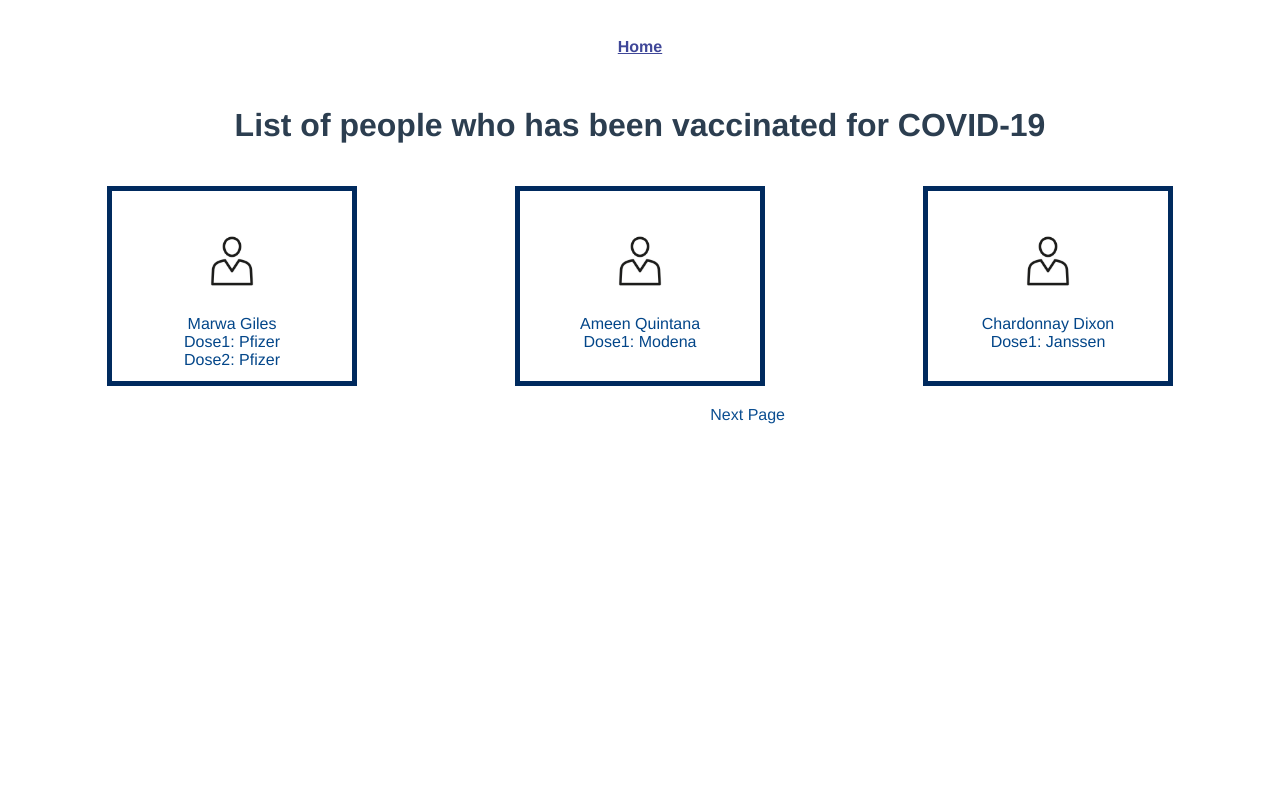
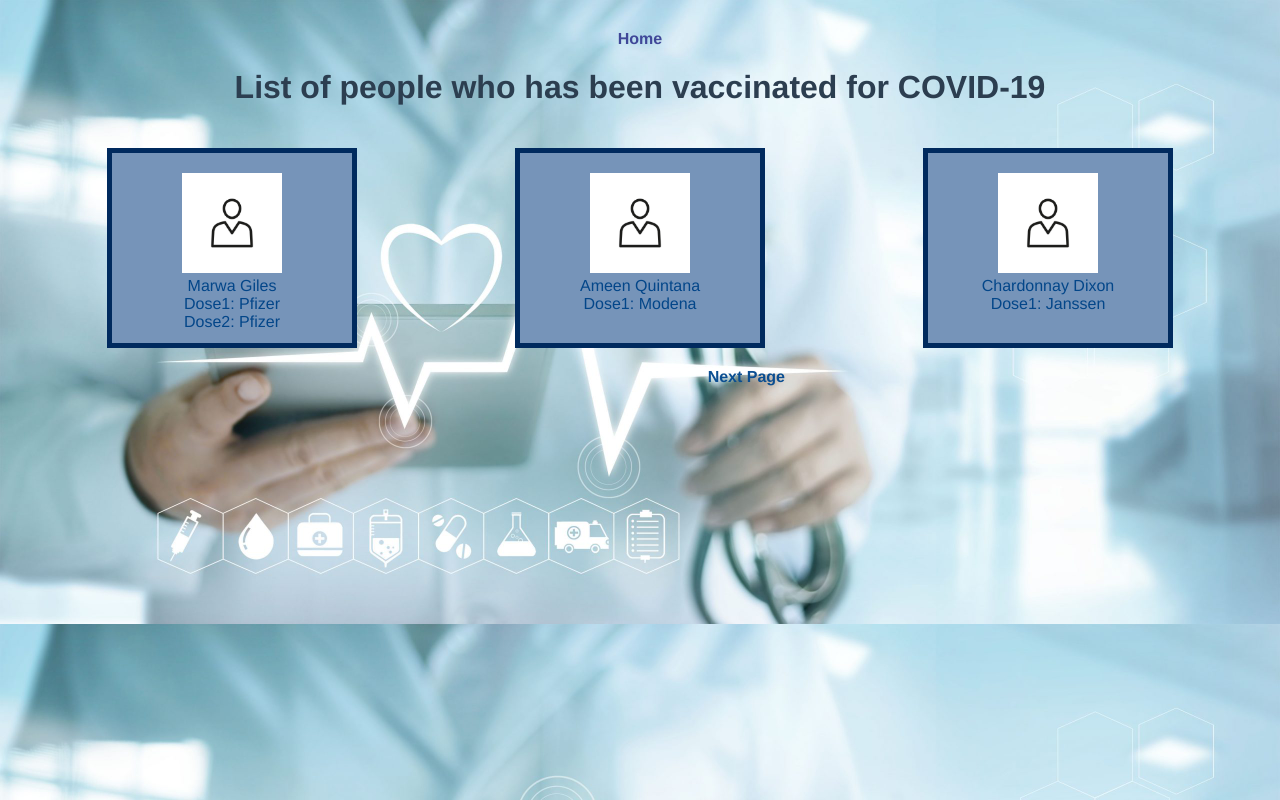
Before and after one commit to MarkWSTWRTNR/S3_SE331_Project_I, a Vue app: page / in a window 1280 px wide. Built offline with nearby package versions, Linux system fonts and the light colour scheme; data requests are answered from the project's data file.

Commit message:
add Bg and little decoration

```diff
--- a/src/App.vue
+++ b/src/App.vue
@@ -2,9 +2,12 @@
   <div id="flashMessage" v-if="GStore.flashMessage">
     {{ GStore.flashMessage }}
   </div>
-  <div id="nav">
+  <div style="margin-top: 30px;">
+
+  </div>
+  <span id="nav">
     <router-link :to="{ name: 'EventList' }">Home</router-link>
-  </div>
+  </span>
 
   <!-- new element -->
   <router-view />
@@ -23,7 +26,10 @@ export default {
     background: transparent;
   }
 }
-
+body{
+  background-image: url('../src/assets/bg.jpg');
+  background-size: cover;
+}
 #flashMessage {
   animation-name: yellowfade;
   animation-duration: 3s;
@@ -43,6 +49,14 @@ export default {
 #nav a {
   font-weight: bold;
   color: #2c3e50;
+  text-decoration: none ;
+  font-size: medium;
+}
+#nav:hover a{
+  background-color: #008bfc;
+  transform: scale(1.01);
+  box-shadow: 0 3px 12px 0 rgba(0, 0, 0, 0.2);
+  cursor: pointer;
 }
 
 #nav a.router-link-exact-active {
--- a/src/components/EventCard.vue
+++ b/src/components/EventCard.vue
@@ -34,6 +34,7 @@ export default {
   border: 5px solid #002a5e;
   margin-bottom: 18px;
   margin: auto;
+  background-color: #7694b9;
 }
 
 .event-card:hover {
--- a/src/router/index.js
+++ b/src/router/index.js
@@ -9,8 +9,7 @@ import NetWorkError from '@/views/NetworkError.vue'
 import NProgress from 'nprogress'
 import EventService from '@/services/EventService.js'
 import GStore from '@/store'
-const routes = [
-  {
+const routes = [{
         path: '/',
         name: 'EventList',
         component: EventList,
@@ -42,8 +41,7 @@ const routes = [
                     }
                 })
         },
-    children: [
-      {
+        children: [{
                 path: '',
                 name: 'UserDetails',
                 component: UserDetails
--- a/src/views/EventList.vue
+++ b/src/views/EventList.vue
@@ -101,6 +101,7 @@ export default {
   flex: 1;
   text-decoration: none;
   color: #0b4e91;
+  font-weight: bold;
 }
 
 #page-prev {
```
Also changed, not shown: src/assets/bg.jpg (added). Lines whose indentation alone changed are shown as unchanged.
